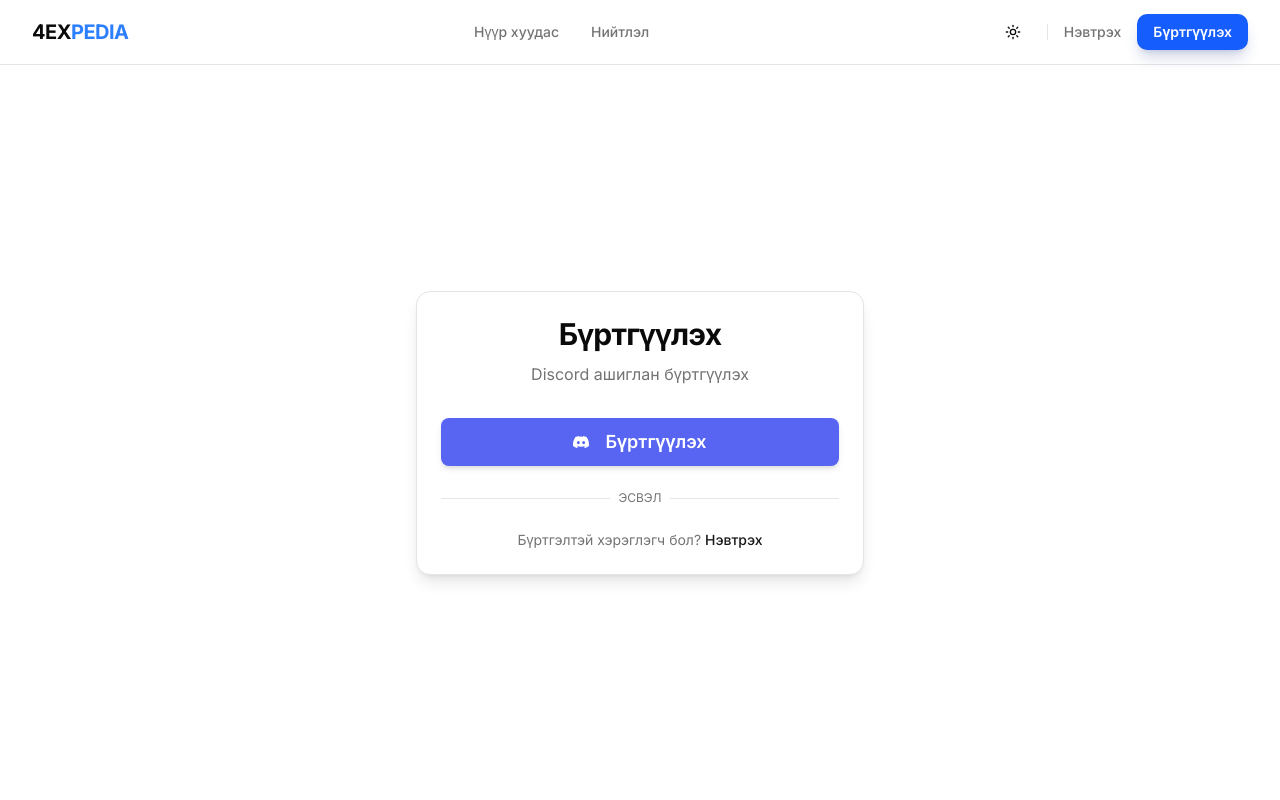
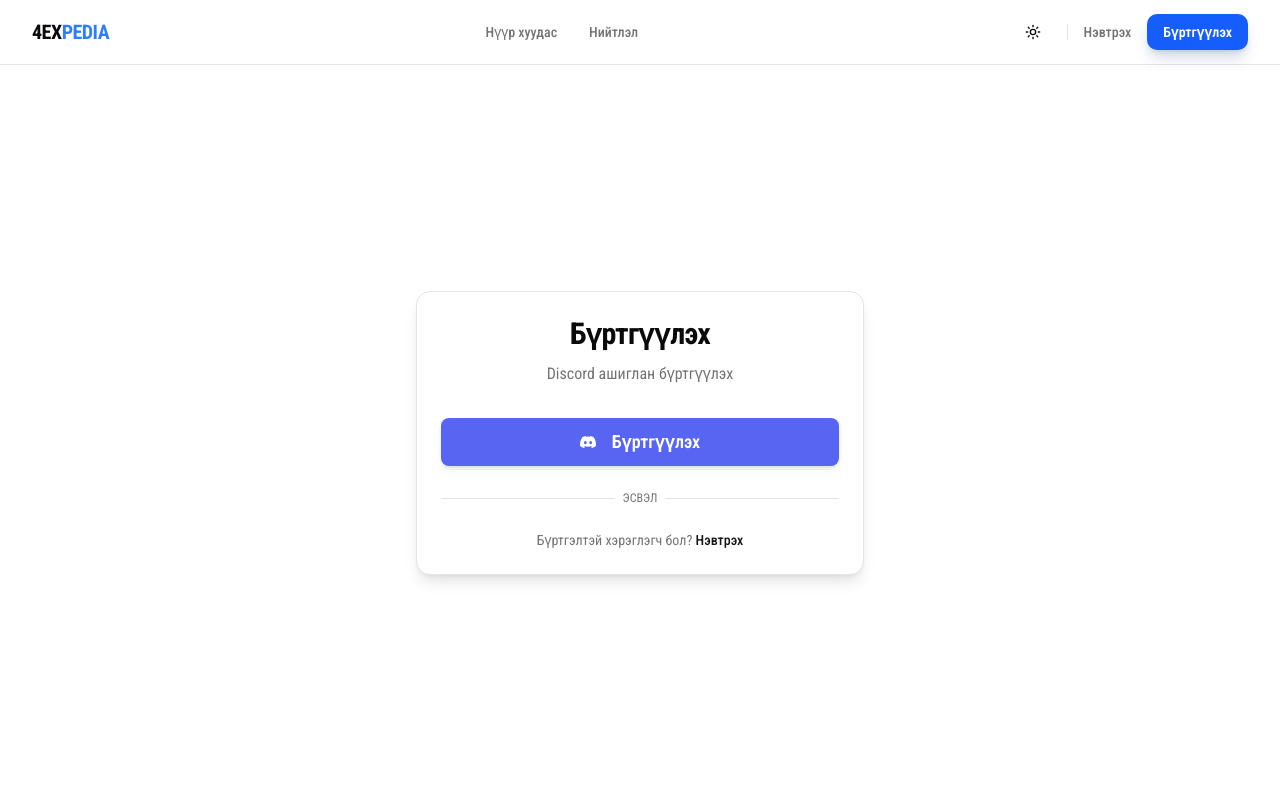
Before and after one commit to bayarloper/4ex, a Next.js app: page /signup in a window 1280 px wide. Shown: the top 800 px of the page. Built offline with nearby package versions, Linux system fonts and the light colour scheme; no server answers.

Commit message:
font working fine

```diff
--- a/app/globals.css
+++ b/app/globals.css
@@ -8,8 +8,7 @@
 @theme inline {
   --color-background: var(--background);
   --color-foreground: var(--foreground);
-  --font-sans: var(--font-inter);
-  --font-mono: var(--font-geist-mono);
+  --font-sans: var(--font-roboto-condensed);
   --color-sidebar-ring: var(--sidebar-ring);
   --color-sidebar-border: var(--sidebar-border);
   --color-sidebar-accent-foreground: var(--sidebar-accent-foreground);
--- a/app/layout.tsx
+++ b/app/layout.tsx
@@ -1,11 +1,11 @@
 import type { Metadata } from "next";
-import { Inter, Geist_Mono } from "next/font/google";
+import { Roboto_Condensed, Geist_Mono } from "next/font/google";
 import "./globals.css";
 import { AuthProvider } from "@/components/auth-provider";
 import { ThemeProvider } from "@/components/theme-provider";
 
-const inter = Inter({
-  variable: "--font-inter",
+const robotoCondensed = Roboto_Condensed({
+  variable: "--font-roboto-condensed",
   subsets: ["latin"],
 });
 
@@ -27,7 +27,7 @@ export default function RootLayout({
   return (
     <html lang="en" suppressHydrationWarning>
       <body
-        className={`${inter.variable} antialiased font-sans`}
+        className={`${robotoCondensed.variable}  font-sans`}
       >
         <ThemeProvider
           attribute="class"
--- a/components/post-card.tsx
+++ b/components/post-card.tsx
@@ -34,7 +34,7 @@ export function PostCard({ post }: PostCardProps) {
             />
           ) : (
             <div className="w-full h-full flex items-center justify-center bg-muted text-muted-foreground">
-              No Image
+              Зураг олдсонгүй
             </div>
           )}
 
@@ -70,7 +70,7 @@ export function PostCard({ post }: PostCardProps) {
             <button className={`w-full py-2 rounded-lg font-medium text-sm transition-colors ${
                 'bg-secondary text-secondary-foreground hover:bg-secondary/80'
             }`}>
-              {'Read More'}
+              {'Дэлгэрэнгүй'}
             </button>
           </div>
         </div>
--- a/components/tiptap-templates/simple/simple-editor.scss
+++ b/components/tiptap-templates/simple/simple-editor.scss
@@ -1,11 +1,11 @@
-@import url("https://fonts.googleapis.com/css2?family=DM+Sans:ital,opsz,wght@0,9..40,100..1000;1,9..40,100..1000&family=Inter:ital,opsz,wght@0,14..32,100..900;1,14..32,100..900&display=swap");
+@import url("https://fonts.googleapis.com/css2?family=Roboto+Condensed:ital,wght@0,100..900;1,100..900&display=swap");
 
 body {
   --tt-toolbar-height: 44px;
 }
 
 .tiptap.ProseMirror {
-  font-family: "DM Sans", sans-serif;
+  font-family: "Roboto Condensed", sans-serif;
   color: var(--foreground);
 }
 
--- a/next.config.ts
+++ b/next.config.ts
@@ -8,6 +8,10 @@ const nextConfig: NextConfig = {
         protocol: 'https',
         hostname: 'utfs.io',
       },
+      {
+        protocol: 'https',
+        hostname: 'cdn.discordapp.com',
+      },
     ],
   },
 };
```
